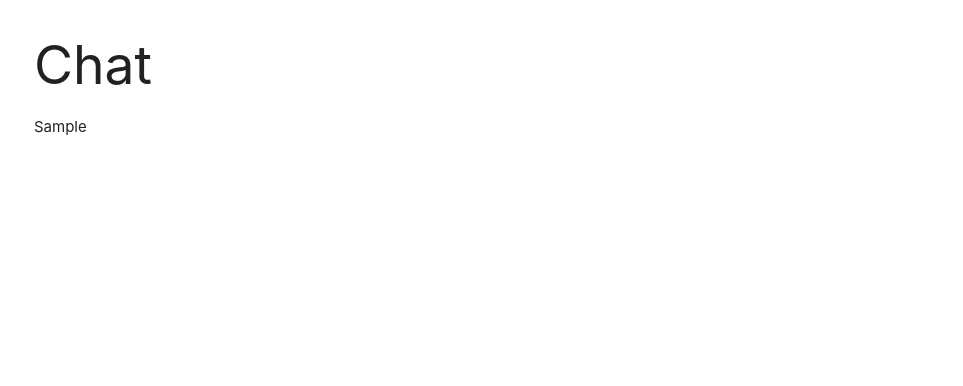
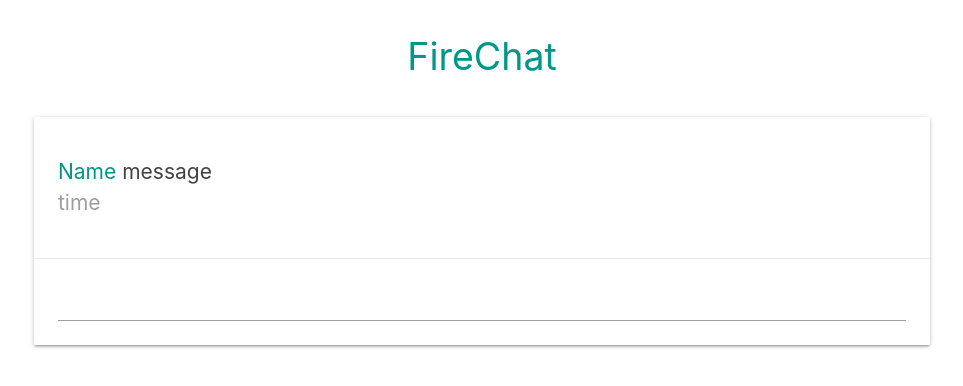
Before and after one commit to reed665/vue-firechat, a Vue app: page /#/ in a window 1280 px wide. Both pictures are taken after typing "Sample" into the empty fields and a click on the button "ENTER CHAT". Shown: the top 386 px of the page, without its empty margins (158-1121 px from the left). Built offline with nearby package versions, Linux system fonts and the light colour scheme.

Commit message:
base Chat view markup

```diff
--- a/src/views/Chat.vue
+++ b/src/views/Chat.vue
@@ -1,12 +1,48 @@
 <template>
-  <div class="container">
-    <h2>Chat</h2>
-    <p>{{ name }}</p>
+  <div class="chat container">
+    <h2 class="center teal-text">FireChat</h2>
+
+    <div class="card">
+      <div class="card-content">
+        <ul class="message-list">
+          <li class="message">
+            <span class="teal-text">Name</span>
+            <span class="grey-text text-darken-3">
+              {{ 'message' }}
+            </span>
+            <span class="grey-text message-time">time</span>
+          </li>
+        </ul>
+      </div>
+
+      <div class="card-action">
+        <input type="text">
+      </div>
+    </div>
   </div>
 </template>
+
 
 <script>
 export default {
   props: ['name'],
 }
 </script>
+
+
+<style scoped>
+h2 {
+  font-size: 2.5em;
+  margin-bottom: 40px;
+}
+.message span {
+  font-size: 1.4em;
+}
+.message-text {
+
+}
+.message-time {
+  display: block;
+  font-size: 1.2em;
+}
+</style>
--- a/src/views/Home.vue
+++ b/src/views/Home.vue
@@ -1,5 +1,5 @@
 <template>
-  <div class="container">
+  <div class="home container">
     <div class="card">
       <div class="card-content center-align">
         <h2 class="teal-text">Welcome</h2>
@@ -35,7 +35,7 @@ export default {
 </script>
 
 <style scoped>
-  .container {
+  .home {
     margin-top: 100px;
     max-width: 400px;
   }
```
